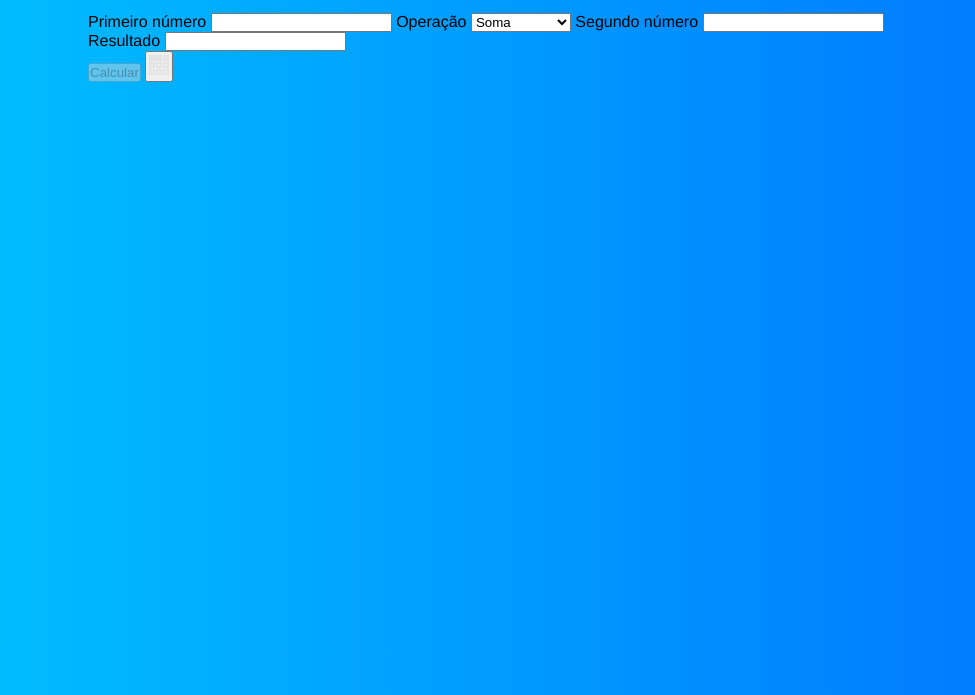
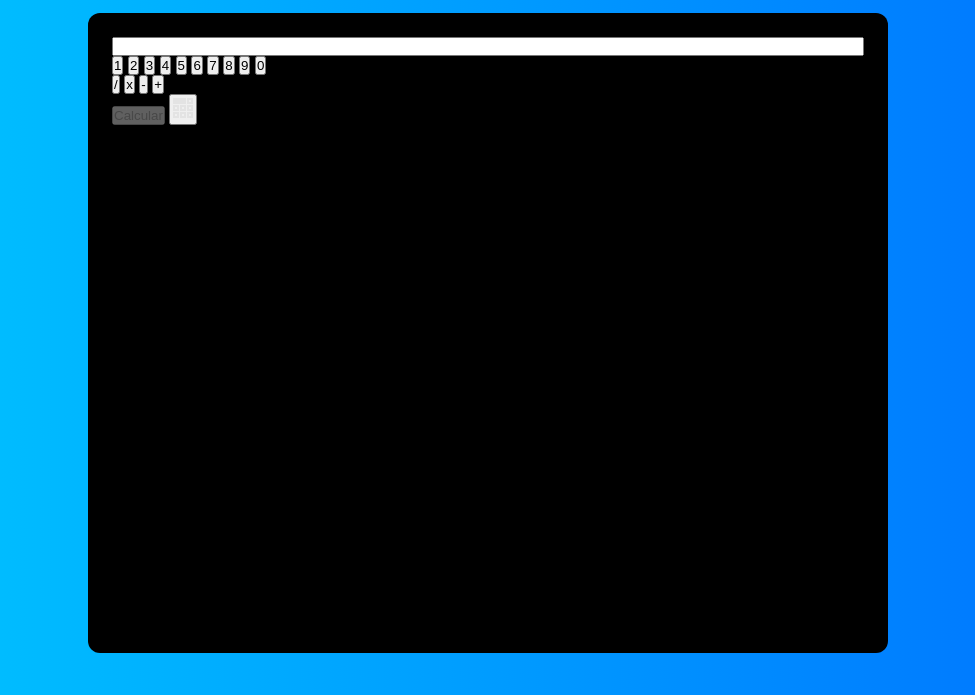
Before and after one commit to ccaiolsa/site-de-calculo, a website: page index.html in a window 1280 px wide. Shown: the part 105-800 px from the top of the page, without its empty margins (152-1127 px from the left). Drawn offline with Linux system fonts and the light colour scheme; files whose address does not match are found by name.

Commit message:
inicio da calculadora

```diff
--- a/index.html
+++ b/index.html
@@ -11,7 +11,7 @@
 
     <section class="calculadora">
 
-        <form id="calculadora-form">
+        <!-- <form id="calculadora-form">
             <label for="numero1"> Primeiro número </label>
             <input type="number" id="numero1" name="numero1" required>
 
@@ -28,7 +28,30 @@
             <p class="mensagem2"></p>
 
             <label for="resultado"> Resultado </label>
-            <input type="text" id="resultado" name="resultado" readonly>
+            <input type="text" id="resultado" name="resultado" readonly>-->
+        <form id="calculadora-digital">
+
+            <input type="number" id="numero3" name="numero3" readonly>
+            <section class="numeros">
+                <button class="teclado-num"> 1 </button>
+                <button class="teclado-num"> 2 </button>
+                <button class="teclado-num"> 3 </button>
+                <button class="teclado-num"> 4 </button>
+                <button class="teclado-num"> 5 </button>
+                <button class="teclado-num"> 6 </button>
+                <button class="teclado-num"> 7 </button>
+                <button class="teclado-num"> 8 </button>
+                <button class="teclado-num"> 9 </button>
+                <button class="teclado-num"> 0 </button>
+            </section>
+            <section class="operadores">
+                <button class="teclado-op"> / </button>
+                <button class="teclado-op"> x </button>
+                <button class="teclado-op"> - </button>
+                <button class="teclado-op"> + </button>
+            </section>
+
+
             <section>
                 <button type="submit" class="submissao" disabled> Calcular </button>
             <button class="estilo" onclick="novaCalculadora()">
--- a/styles.css
+++ b/styles.css
@@ -30,7 +30,6 @@ h1{
     width: 100%;
     height: 100%;
     padding: 1.5rem;
-    margin: 0.5rem;
     background-color: rgb(181, 172, 235);
     display: flex;
     flex-direction: column;
@@ -125,3 +124,16 @@ h1{
     border: 1px solid #004080;
     transition: scaleY(1.05);
 }*/
+
+#calculadora-digital{
+    display: grid;
+    grid-template-columns: 1fr 1fr;
+    width: 100%;
+    height: 100%;
+    padding: 1.5rem;
+    background-color: black;
+    display: flex;
+    flex-direction: column;
+    border: none;
+    border-radius: 12px;
+}
```
